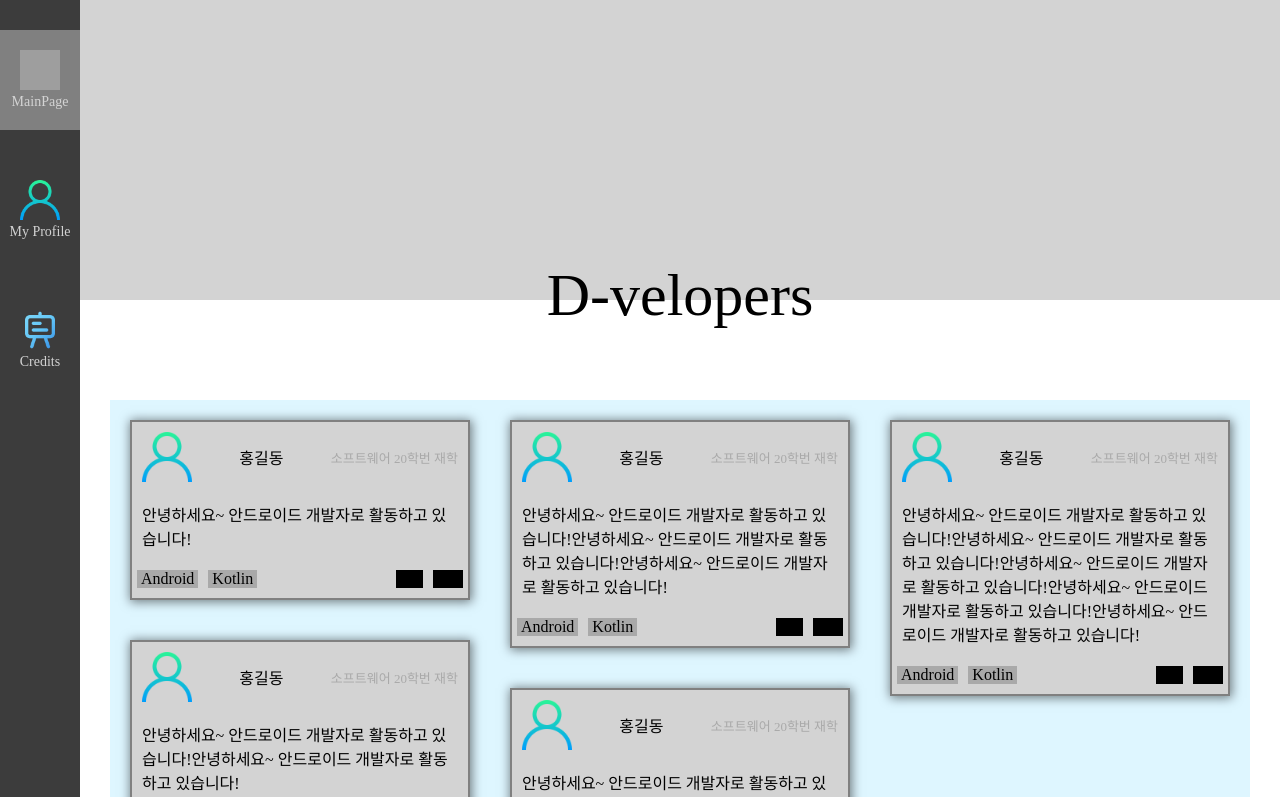
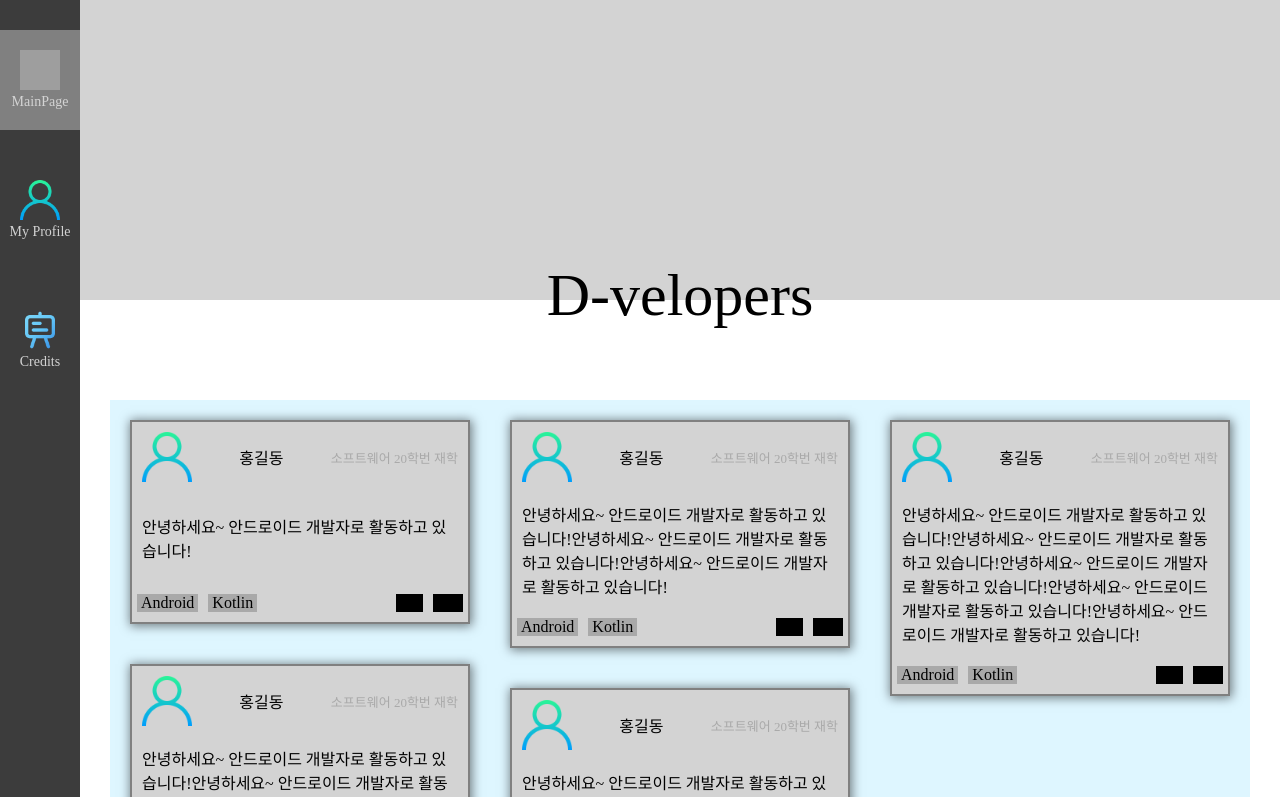
Before and after one commit to DKU-D-Coding-teams/2023-1-developers, a React (Create React App) app in the folder frontend/: page / in a window 1280 px wide. Shown: the top 797 px of the page. Built offline with nearby package versions, Linux system fonts and the light colour scheme; grey boxes are pictures that could not be loaded; a web font is replaced by a local one.

Commit message:
feat: 핀터레스트 개선 - 폭, 높이 일정하게

```diff
--- a/frontend/src/components/ProfileBox.tsx
+++ b/frontend/src/components/ProfileBox.tsx
@@ -45,6 +45,11 @@ const Wrapper = styled.div`
   border: 2px solid gray;
   background-color: lightgray;
   box-shadow: 1px 1px 10px 1px rgba(0, 0, 0, 0.5);
+
+  min-width: 300px;
+  max-width: 400px;
+
+  min-height: 200px;
 `;
 
 const InfoContainer = styled.div`
--- a/frontend/src/components/navbar/Nav.tsx
+++ b/frontend/src/components/navbar/Nav.tsx
@@ -46,6 +46,7 @@ const Wrapper = styled.div<{ highlight: boolean }>`
   ${({ highlight }) => highlight && "background-color: gray"};
   transition: 1s;
 
+  // TODO 모바일/데스크탑 규격 재사용 고민해보기. ThemeProvider라는 게 있음
   @media screen and (max-width: 750px) {
     padding: 0;
     ${({ highlight }) => highlight && "padding: 20px 0"}; // 하이라이트일 때 padding 애니메이션
--- a/frontend/src/pages/Main.tsx
+++ b/frontend/src/pages/Main.tsx
@@ -60,6 +60,10 @@ const PinterestContainer = styled.div`
 
 const PinterestObject = styled.div`
   display: inline-block;
+
+  position: relative;
+  left: 50%;
+  transform: translate(-50%, 0);
+
   margin: 20px 0;
-  min-width: 300px;
 `;
```
